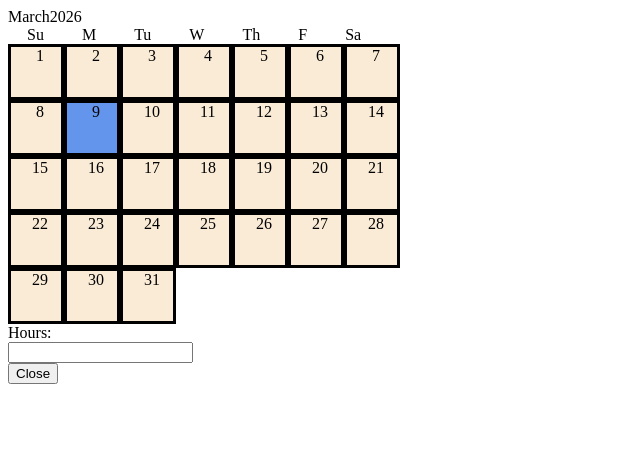
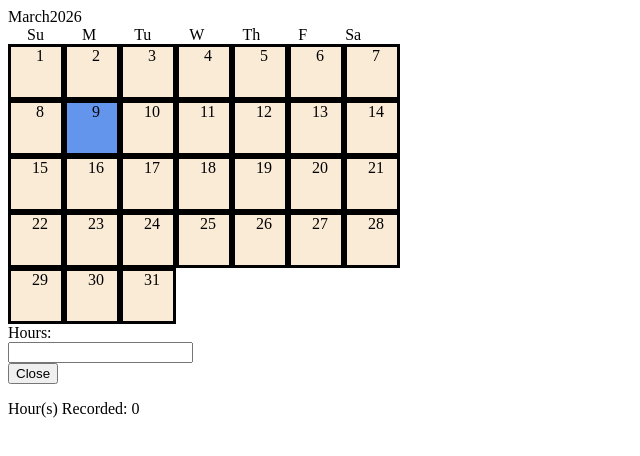
Before and after one commit to emilykrohn/LanguageLearningTracker, a plain HTML site: page index.html in a window 1280 px wide. Both pictures are taken after a click on the element "15". Shown: the whole page, without its empty margins (0-640 px from the left). Drawn offline with Linux system fonts and the light colour scheme.

Commit message:
Display Hours In Form for Each Day
Display the user's inputted hours on the form that appears when they click on a day in the calendar

```diff
--- a/index.html
+++ b/index.html
@@ -69,13 +69,18 @@
             dates[i].addEventListener("click", (date) => {
                 current_day = date.target.id;
                 document.getElementById("form").style.display = "block";
+                var hours = localStorage.getItem(current_year + "-" + current_month + "-" + current_day);
+                if (hours == null) {
+                    hours = 0;
+                }
+                document.getElementById("hoursRecorded").innerHTML = "<p>Hour(s) Recorded: " + hours + "<\p>";
             });
         }
 
         function closeForm() {
             var hoursInput = document.getElementById("hours");
             localStorage.setItem(current_year + "-" + current_month + "-" + current_day, hoursInput.value);
-            console.log(localStorage.getItem(current_year + "-" + current_month + "-" + current_day));
+
             document.getElementById("form").style.display = "none";
         }
     </script>
@@ -86,6 +91,7 @@
             <input type="text" id="hours" name="hours"><br>
             <button type="button" class="cancelButton" onclick="closeForm()">Close</button>
         </form>
+        <p id="hoursRecorded">Hours Recorded: </p>
     </div>
 
 </body>
```
